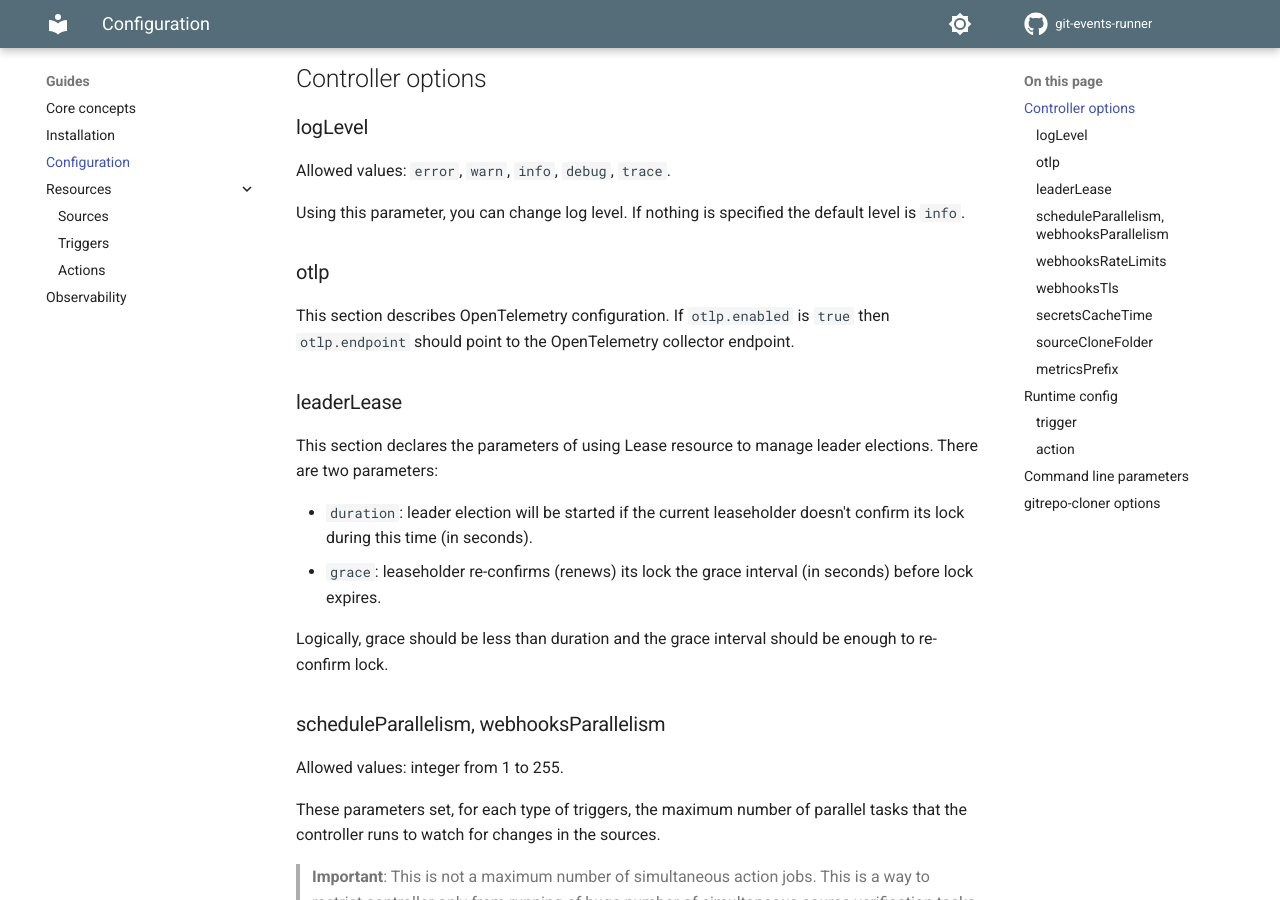
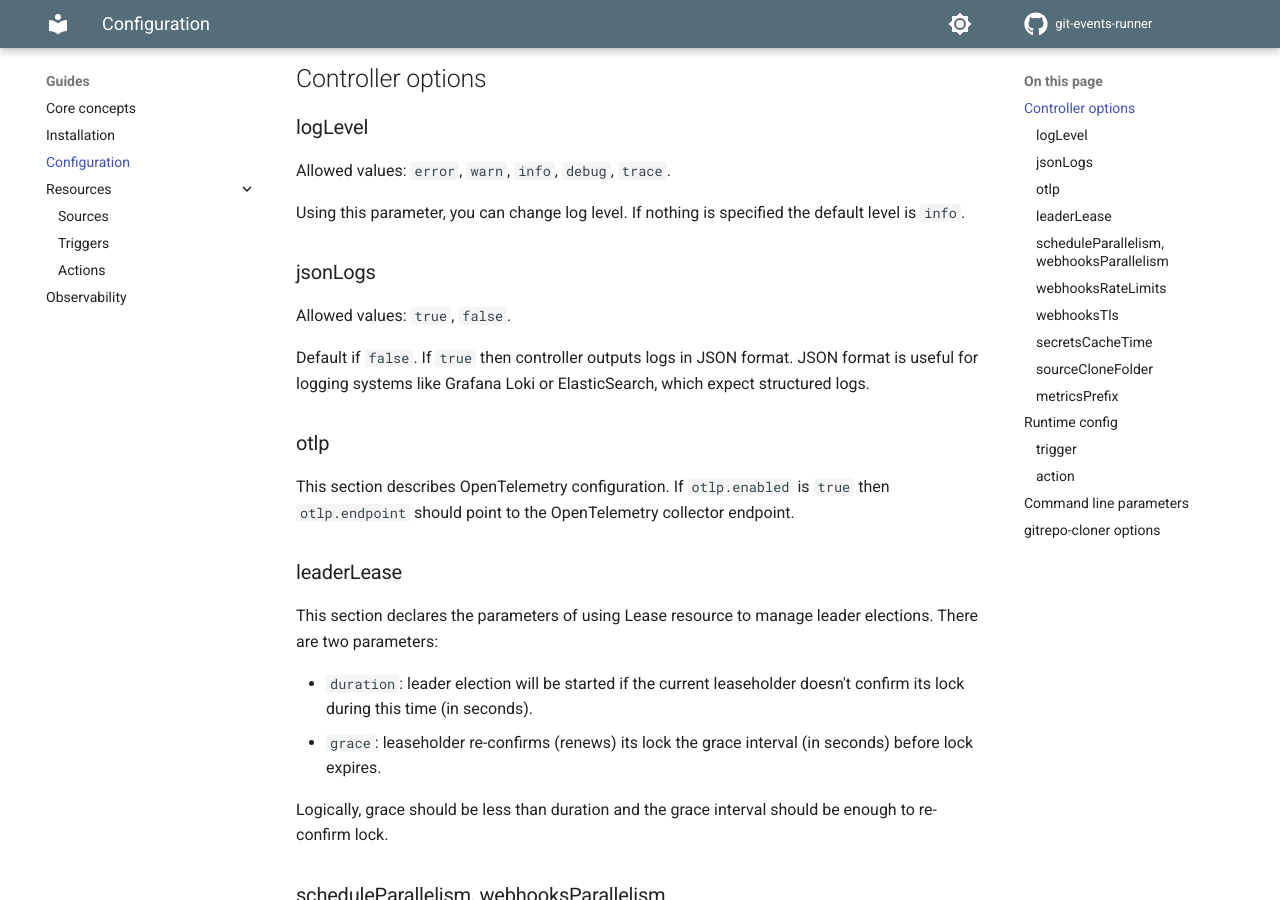
Before and after one commit to alex-karpenko/git-events-runner, an MkDocs documentation site: the page built from docs/guides/config.md, in a window 1280 px wide and 900 px high, scrolled down 400 px. Built offline with MkDocs 1.6.1 and Material for MkDocs 9.7.7, drawn with Linux system fonts in a browser that asks for light colours; comment, search, counter and statistics services are not loaded; the version menu is left out; some of the changed text lies outside the part shown.

Commit message:
Update documentation

````diff
--- a/docs/guides/config.md
+++ b/docs/guides/config.md
@@ -18,6 +18,14 @@ Allowed values: `error`, `warn`, `info`, `debug`, `trace`.
 
 Using this parameter, you can change log level.
 If nothing is specified the default level is `info`.
+
+### jsonLogs
+
+Allowed values: `true`, `false`.
+
+Default if `false`.
+If `true` then controller outputs logs in JSON format.
+JSON format is useful for logging systems like Grafana Loki or ElasticSearch, which expect structured logs.
 
 ### otlp
 
@@ -88,7 +96,8 @@ TLS configuration may be provided using the following config parameters:
 - `secretName`: name of the TLS secret to load certificate and key from;
 - `secretNamespace`: namespace where certificate secret is located.
 
-If you specified one of the `certPath` or `keyPath`, the second option becomes mandatory because certificate doesn't work
+If you specified one of the `certPath` or `keyPath`, the second option becomes mandatory because certificate doesn't
+work
 without a key and vise versa.
 
 `certPath/keyPath` and `secretName/secretNamespace` are mutually exclusive.
@@ -223,6 +232,8 @@ Options:
           Secret name with TLS certificate and key
       --tls-secret-namespace <TLS_SECRET_NAMESPACE>
           Namespace of the  TLS secret
+  -j, --json-logs
+          Output logs in JSON format
   -h, --help
           Print help
 ```
````
